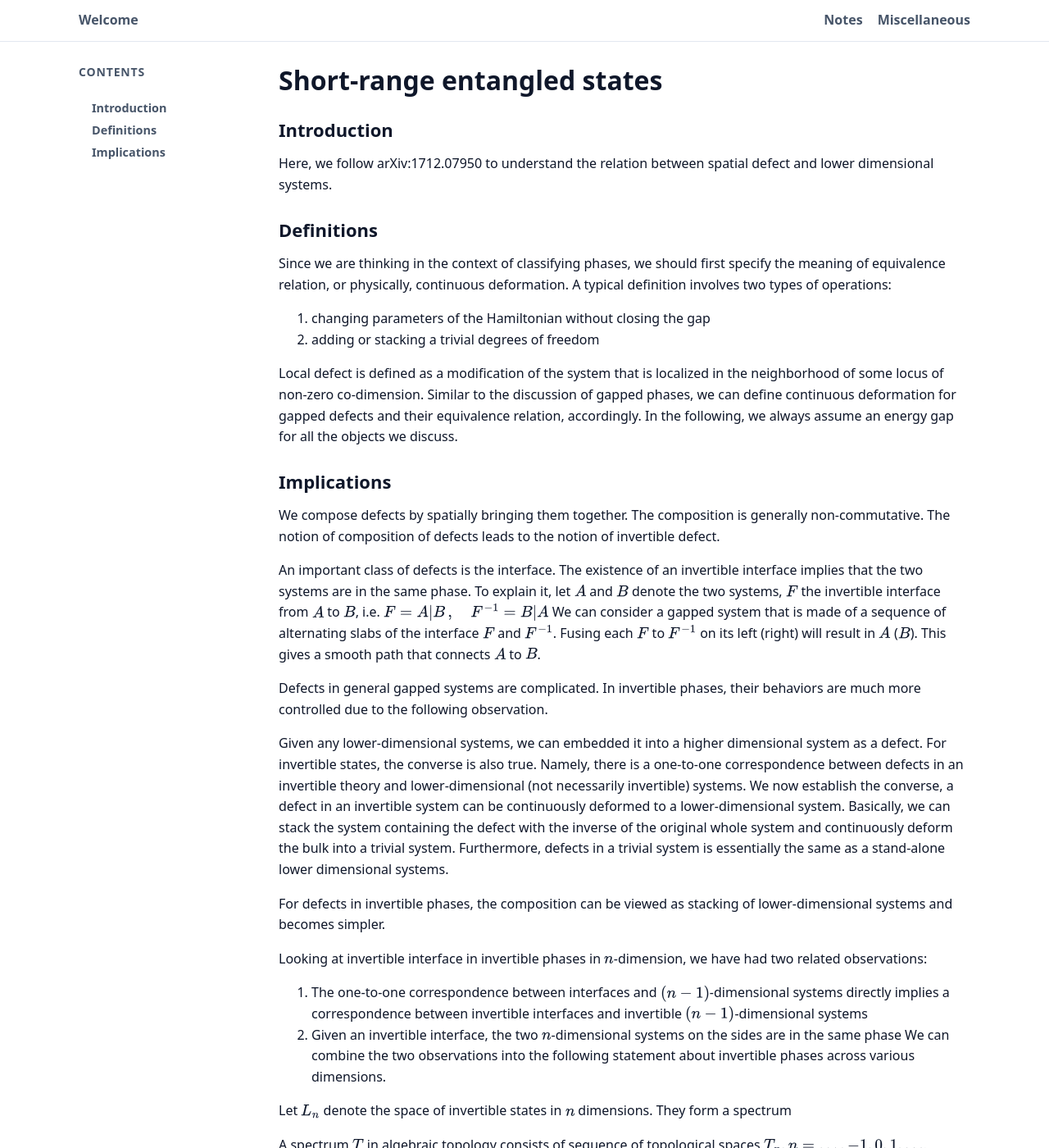
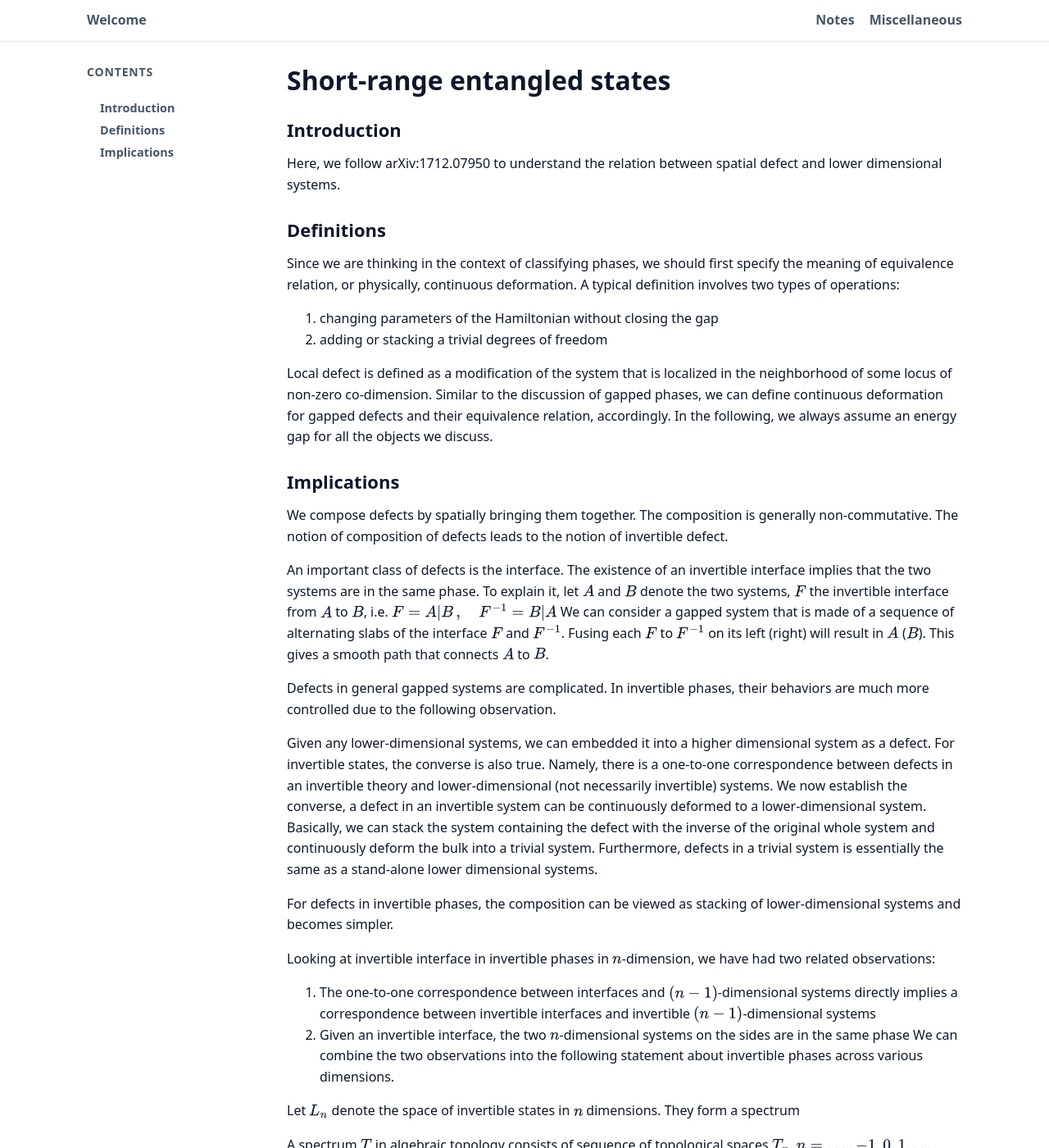
Before and after one commit to ruihuafan/ruihuafan.github.io, a Jekyll site: the page built from notes/readings/SRE.md, in a window 1280 px wide and 1400 px high. Shown: the whole window at 82% size. Built offline with Jekyll 4.4.1, drawn with Linux system fonts in a browser that asks for light colours.

Commit message:
adjust width

```diff
--- a/_layouts/mknote.html
+++ b/_layouts/mknote.html
@@ -7,7 +7,7 @@
   <meta name="description" content="{{ page.description | default: site.description }}">
 
   <style>
-    :root { --max: 1120px; --fg: #0f172a; --muted: #475569; --link:#2563eb; --bg:#ffffff; --card:#f8fafc; }
+    :root { --max: 1100px; --fg: #0f172a; --muted: #475569; --link:#2563eb; --bg:#ffffff; --card:#f8fafc; }
     *{box-sizing:border-box}
     body{margin:0;font:16px/1.6 system-ui, -apple-system, Segoe UI, Roboto, Helvetica, Arial; color:var(--fg); background:var(--bg);}
     header{border-bottom:1px solid #e2e8f0;background:#fff;position:sticky;top:0;backdrop-filter:saturate(180%) blur(6px)}
```
